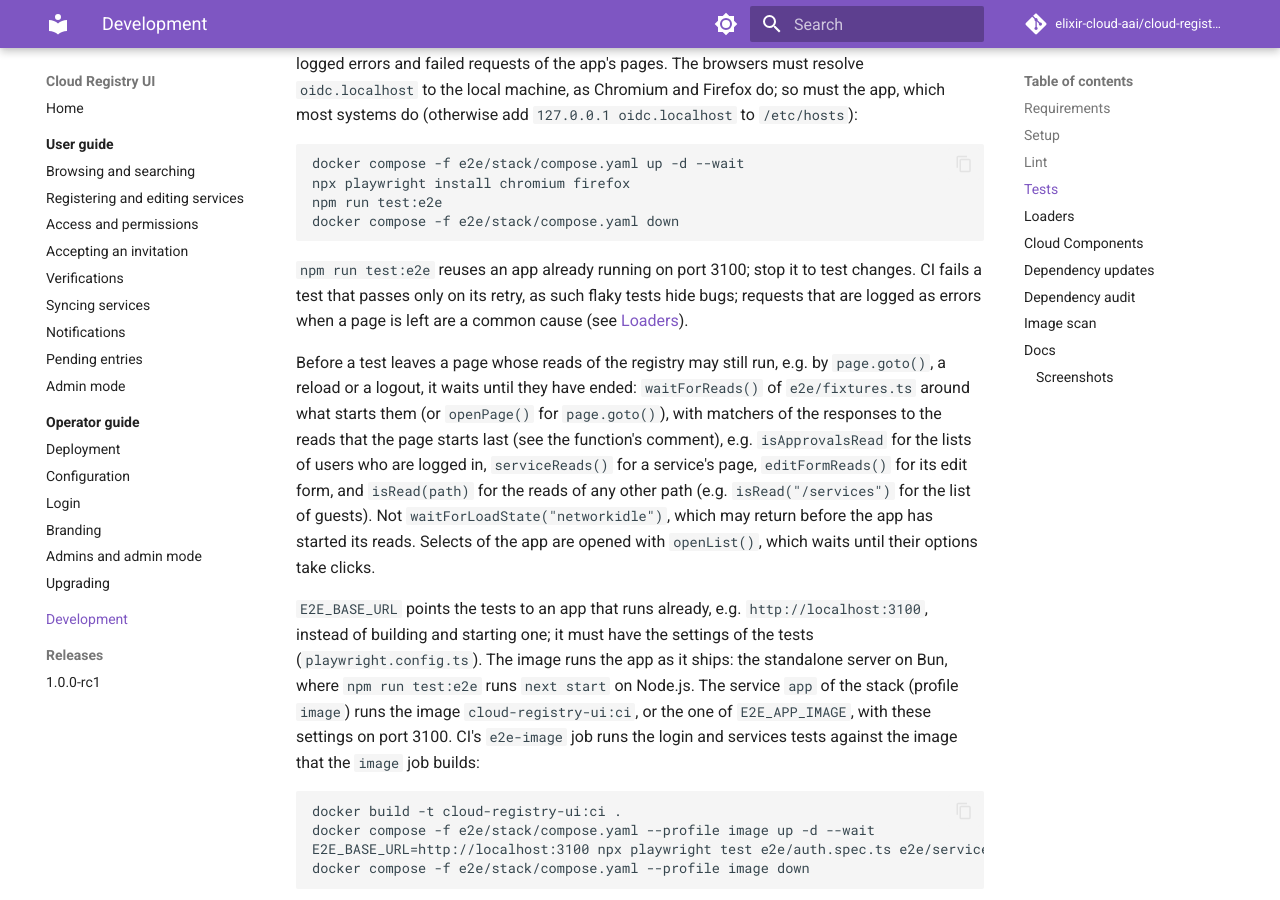
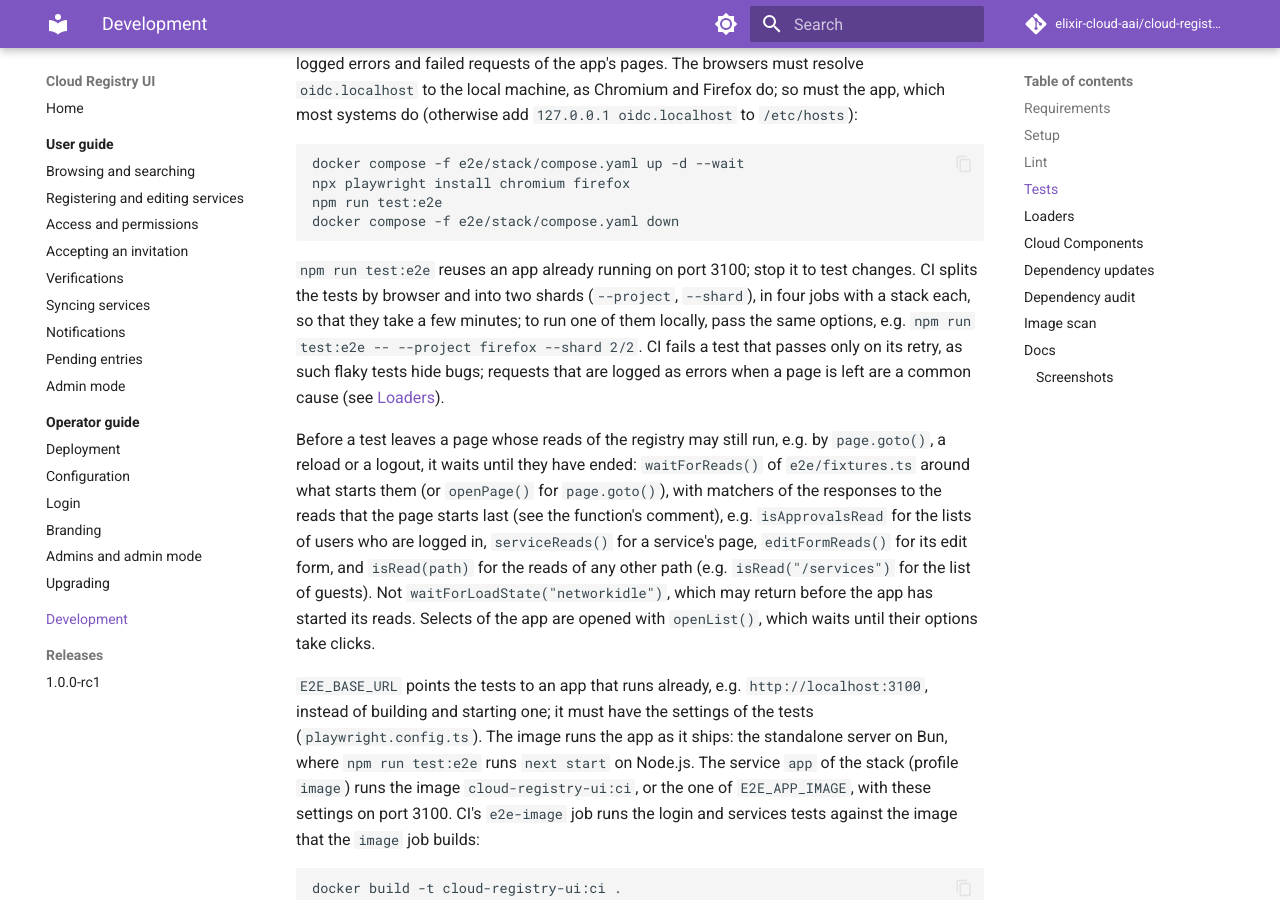
Before and after one commit to elixir-cloud-aai/cloud-registry-ui, an MkDocs documentation site: the page built from docs/development.md, in a window 1280 px wide and 900 px high, scrolled down 1660 px. Built offline with MkDocs 1.6.1 and Material for MkDocs 9.7.7, drawn with Linux system fonts in a browser that asks for light colours; comment, search, counter and statistics services are not loaded.

Commit message:
ci: run the end-to-end tests in parallel
Split the End-to-end tests job into a matrix over the browsers and two
Playwright shards, each with its own stack. A single job took about
20 minutes for 328 tests, and the strict up-to-date rule of dev made
every merge rerun it on all open PRs. CI passed still needs the whole
matrix, so the ruleset doesn't change.

Closes #249

Co-Authored-By: Claude Opus 5.5 <noreply@anthropic.com>

````diff
--- a/docs/development.md
+++ b/docs/development.md
@@ -92,8 +92,11 @@ docker compose -f e2e/stack/compose.yaml down
 ```
 
 `npm run test:e2e` reuses an app already running on port 3100; stop it to
-test changes. CI fails a test that passes only on its retry, as such flaky
-tests hide bugs; requests that are logged as errors when a page is left
+test changes. CI splits the tests by browser and into two shards
+(`--project`, `--shard`), in four jobs with a stack each, so that they take
+a few minutes; to run one of them locally, pass the same options, e.g.
+`npm run test:e2e -- --project firefox --shard 2/2`. CI fails a test that
+passes only on its retry, as such flaky tests hide bugs; requests that are logged as errors when a page is left
 are a common cause (see [Loaders](#loaders)).
 
 Before a test leaves a page whose reads of the registry may still run,
````
Also changed, not shown: 1 other file.
